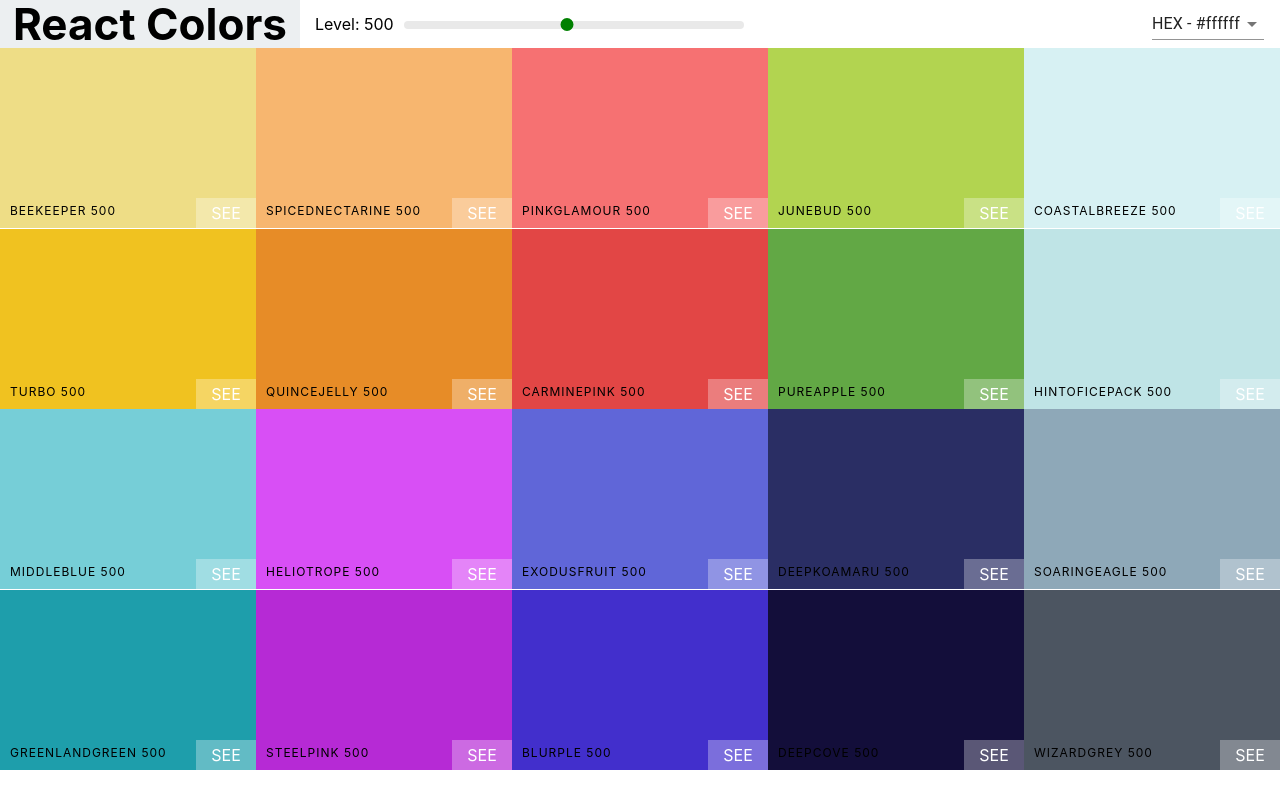
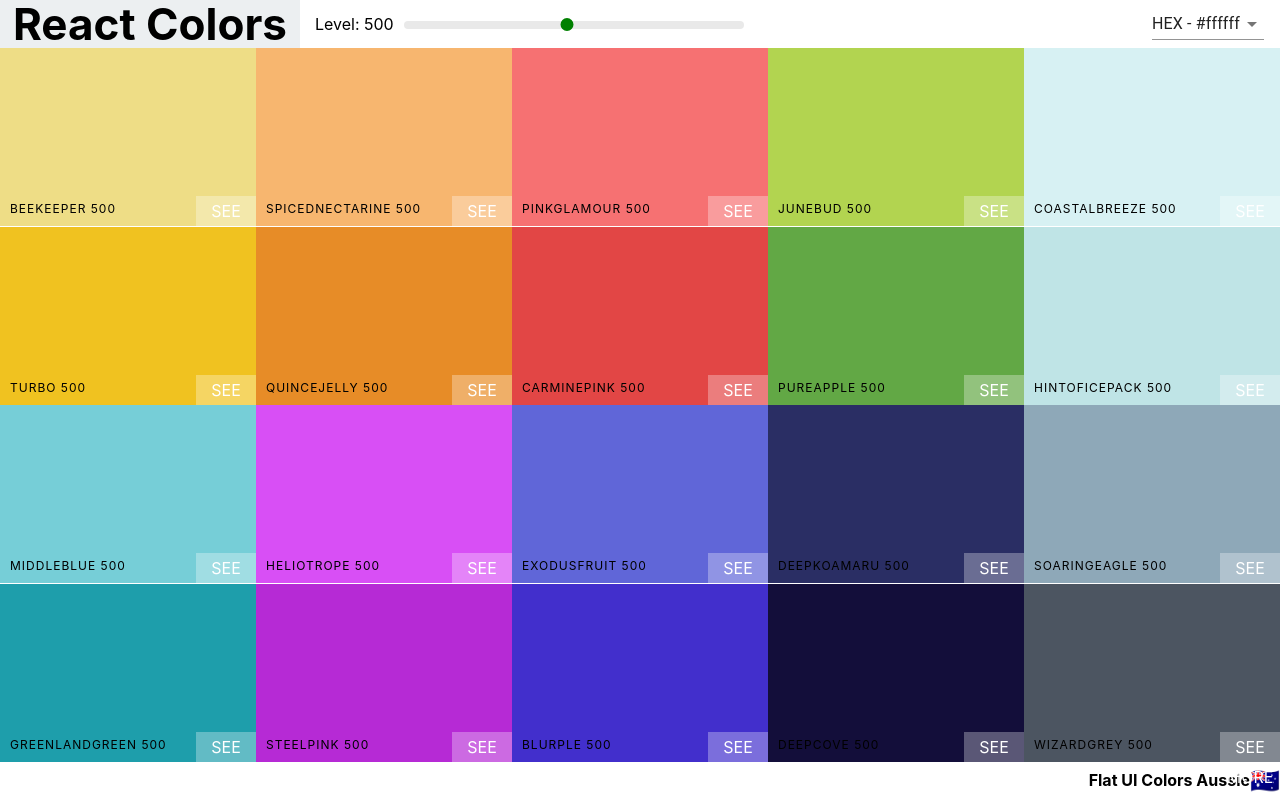
Before and after one commit to mpdevelops/react-colors, a React (Create React App) app: page / in a window 1280 px wide. Built offline with nearby package versions, Linux system fonts and the light colour scheme.

Commit message:
added palette footer

```diff
--- a/src/Palette.css
+++ b/src/Palette.css
@@ -1,7 +1,22 @@
 .Palette {
   height: 100vh;
+  display: flex;
+  flex-direction: column;
 }
 
 .Palette-colors {
   height: 90%;
 }
+
+.Palette-footer {
+  background-color: white;
+  height: 5vh;
+  display: flex;
+  justify-content: flex-end;
+  align-items: center;
+  font-weight: bold;
+}
+
+.emoji {
+  font-size: 1.5rem;
+}
--- a/src/Palette.js
+++ b/src/Palette.js
@@ -19,10 +19,10 @@
     this.setState({ format: val });
   }
   render() {
-    const { colors } = this.props.palette;
+    const { colors, paletteName, emoji } = this.props.palette;
     const { level, format } = this.state;
     const colorBoxes = colors[level].map((color) => (
-      <ColorBox background={color[format]} name={color.name} />
+      <ColorBox background={color[format]} name={color.name} key={color.id} />
     ));
     return (
       <div className='Palette'>
@@ -31,9 +31,11 @@
           changeLevel={this.changeLevel}
           handleChange={this.changeFormat}
         />
-        {/*navbar goes here*/}
         <div className='Palette-colors'>{colorBoxes}</div>
-        {/*footer */}
+        <footer className='Palette-footer'>
+          {paletteName}
+          <span className='emoji'>{emoji}</span>
+        </footer>
       </div>
     );
   }
```
